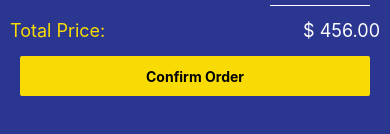
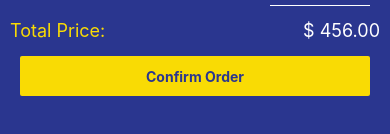
Before and after one commit to Rocklee9979/indianShopApp, a React Native app: screen /Checkout in a window 390 px wide. Shown: the part 238-372 px from the top of the page. Built offline with nearby package versions, Linux system fonts and the light colour scheme.

Commit message:
bug fixes on button text

```diff
--- a/App/Components/Screens/Checkout.js
+++ b/App/Components/Screens/Checkout.js
@@ -86,7 +86,7 @@ const styles = StyleSheet.create({
     buttonText: {
         fontWeight: 'bold',
         textAlign: 'center',
-        color: '2a368f',
+        color: '#2a368f',
     },
     bodyContainer: {
         // flex: 1,
--- a/App/Components/Screens/Menu.js
+++ b/App/Components/Screens/Menu.js
@@ -184,7 +184,6 @@ MenuItem:
 },
 MenuItemText:{
     fontSize: 18,
-    fontWeight: 300,
     color: '#2a368f',
     flex:0.7,
 },
@@ -196,7 +195,6 @@ subText:{
     fontSize:16,
     padding:10,
     color: '#2a368f',
-    fontWeight: 300,
 },
 seperator:{
     height: 0.5,
```
